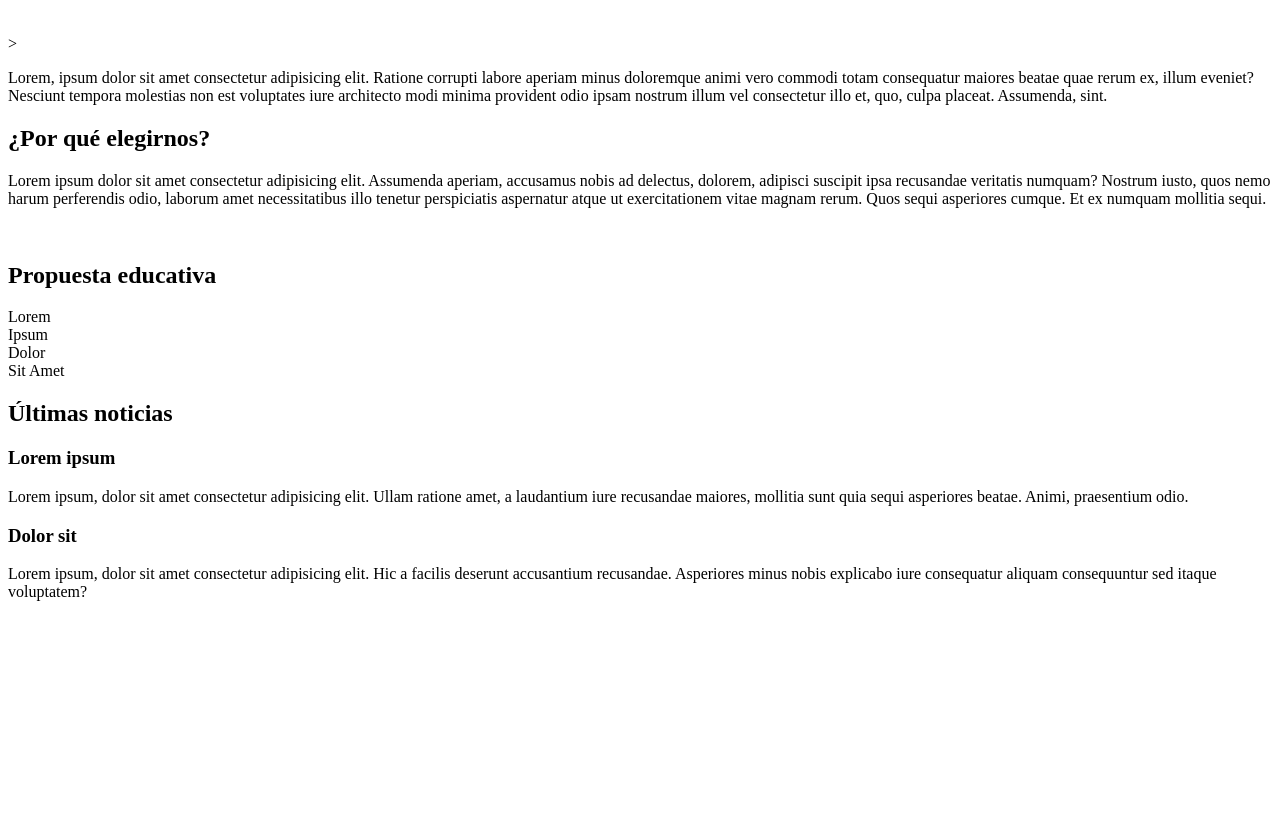
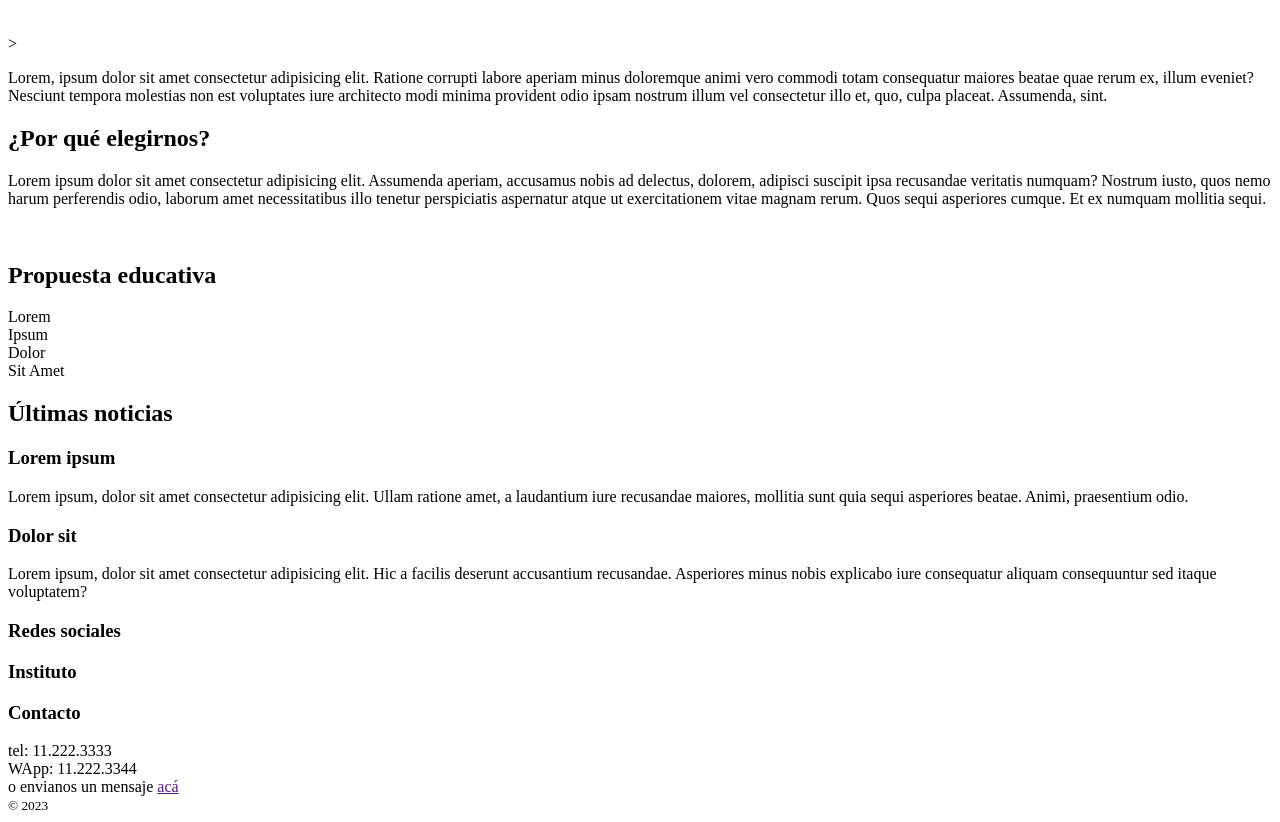
Before and after one commit to lauv2210/PROYECTO-INTEGRADOR-WEB-UNTREFSCHOOL, a plain HTML site: page index.html in a window 1280 px wide. Shown: the part 154-976 px from the top of the page. Before the commit the page ends 800 px from the top, so only its background shows below. Drawn offline with Linux system fonts and the light colour scheme.

Commit message:
Creamos footer

```diff
--- a/index.html
+++ b/index.html
@@ -82,5 +82,26 @@
         </div>
       </div>
     </section>
+    <footer>
+      <div>
+        <div>
+          <h3>Redes sociales</h3>
+          <a href=""></a>
+          <a href=""></a>
+          <a href=""></a>
+        </div>
+        <div>
+          <h3>Instituto</h3>
+        </div>
+        <div>
+          <h3>Contacto</h3>
+          <div><a href=""></a></div>
+          <div>tel: 11.222.3333</div>
+          <div>WApp: 11.222.3344</div>
+          <div>o envianos un mensaje <a href="">acá</a></div>
+        </div>
+      </div>
+      <small>&copy; 2023</small>
+    </footer>
   </body>
 </html>
```
